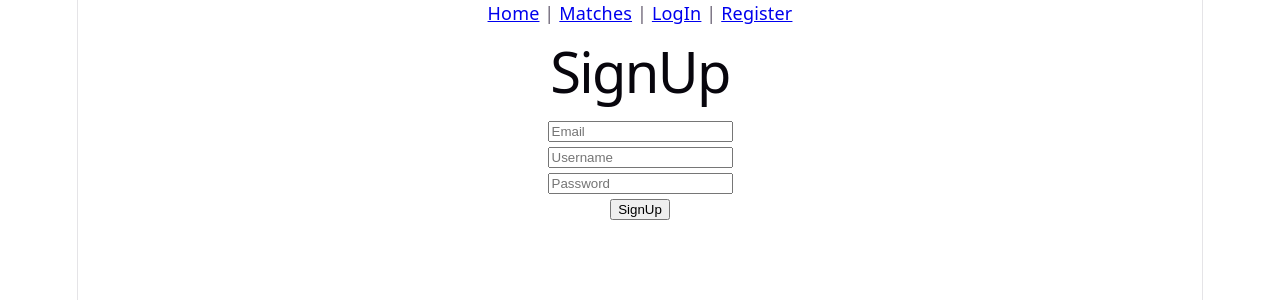
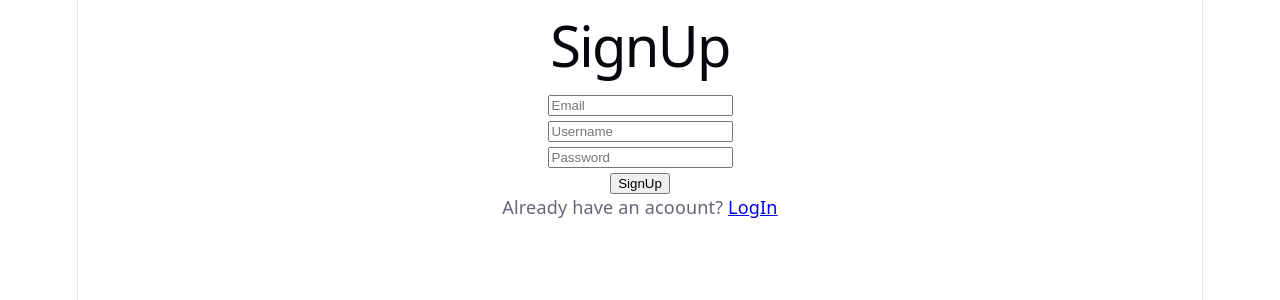
Before and after one commit to HStefan340/ScoreSeer, a React (Vite) app in the folder frontend/: page /register in a window 1280 px wide. Shown: the top 300 px of the page. Built offline with nearby package versions, Linux system fonts and the light colour scheme.

Commit message:
Add authetication wall and login/register navigation

```diff
--- a/frontend/src/App.tsx
+++ b/frontend/src/App.tsx
@@ -1,4 +1,4 @@
-import { BrowserRouter, Routes, Route, Link } from "react-router-dom";
+import { BrowserRouter, Routes, Route, Link, Navigate } from "react-router-dom";
 import { useAuth } from "./api/AuthContext";
 import HomePage from "./pages/HomePage";
 import MatchesPage from "./pages/MatchesPage";
@@ -8,6 +8,25 @@ import './App.css';
 
 function App()
 {
+  const { token } = useAuth();
+
+  // Not logged in: only show login / register
+  if(!token){
+  return(
+    <BrowserRouter>
+
+    {/* Route definitions */}
+    <Routes>
+      <Route path = "/login" element = {<LoginPage />} />
+      <Route path = "/register" element = {<RegisterPage />} />
+      {/* Any other path redirects to login */}
+      <Route path = "*" element = {<Navigate to = "/login" replace />} />
+    </Routes>
+
+    </BrowserRouter>
+  );
+  }
+
   return(
     <BrowserRouter>
 
@@ -16,8 +35,8 @@ function App()
     <Routes>
       <Route path = "/" element = {<HomePage />} />
       <Route path = "/matches" element = {<MatchesPage />} />
-      <Route path = "/login" element = {<LoginPage />} />
-      <Route path = "/register" element = {<RegisterPage />} />
+      {/* Any unknown path goes home */}
+      <Route path = "*" element = {<Navigate to = "/" replace />} />
     </Routes>
 
     </BrowserRouter>
@@ -32,17 +51,8 @@ function Navigation()
   return(
     <nav>
       <Link to = "/">Home</Link> | <Link to = "matches">Matches</Link>
-      {user ? (
-        <>
-        {' | '}<span>Hi, {user.username}</span>
-        {' | '}<button onClick = {logout}>LogOut</button>
-        </>
-      ) : (
-        <>
-        {' | '}<Link to = "/login">LogIn</Link>
-        {' | '}<Link to = "/register">Register</Link>
-        </>
-      )}
+      {' | '}<span>Hi, {user?.username}</span>
+      {' | '}<button onClick = {logout}>LogOut</button>
     </nav>
   );
 }
--- a/frontend/src/pages/LoginPage.tsx
+++ b/frontend/src/pages/LoginPage.tsx
@@ -1,5 +1,5 @@
 import { useState } from "react";
-import { useNavigate } from "react-router-dom";
+import { useNavigate, Link } from "react-router-dom";
 import { apiPost } from "../api/client";
 import { useAuth } from "../api/AuthContext";
 import type { User } from "../types";
@@ -48,6 +48,9 @@ function LoginPage()
                 {error && <p style ={{ color: 'red' }}> {error} </p>}
                 <button type = "submit">LogIn</button>
             </form>
+            <p>
+                You don't have an account? <Link to = "/register">SignUp</Link>
+            </p>
         </div>
     );
 }
--- a/frontend/src/pages/RegisterPage.tsx
+++ b/frontend/src/pages/RegisterPage.tsx
@@ -1,5 +1,5 @@
 import { useState } from "react";
-import { useNavigate } from "react-router-dom";
+import { useNavigate, Link } from "react-router-dom";
 import { apiPost } from "../api/client";
 
 function RegisterPage()
@@ -42,6 +42,9 @@ function RegisterPage()
                 {error && <p style = {{ color: 'red' }}> {error} </p>}
                 <button type = "submit">SignUp</button>
             </form>
+            <p>
+                Already have an acoount? <Link to = "/login">LogIn</Link>
+            </p>
         </div>
     );
 }
```
